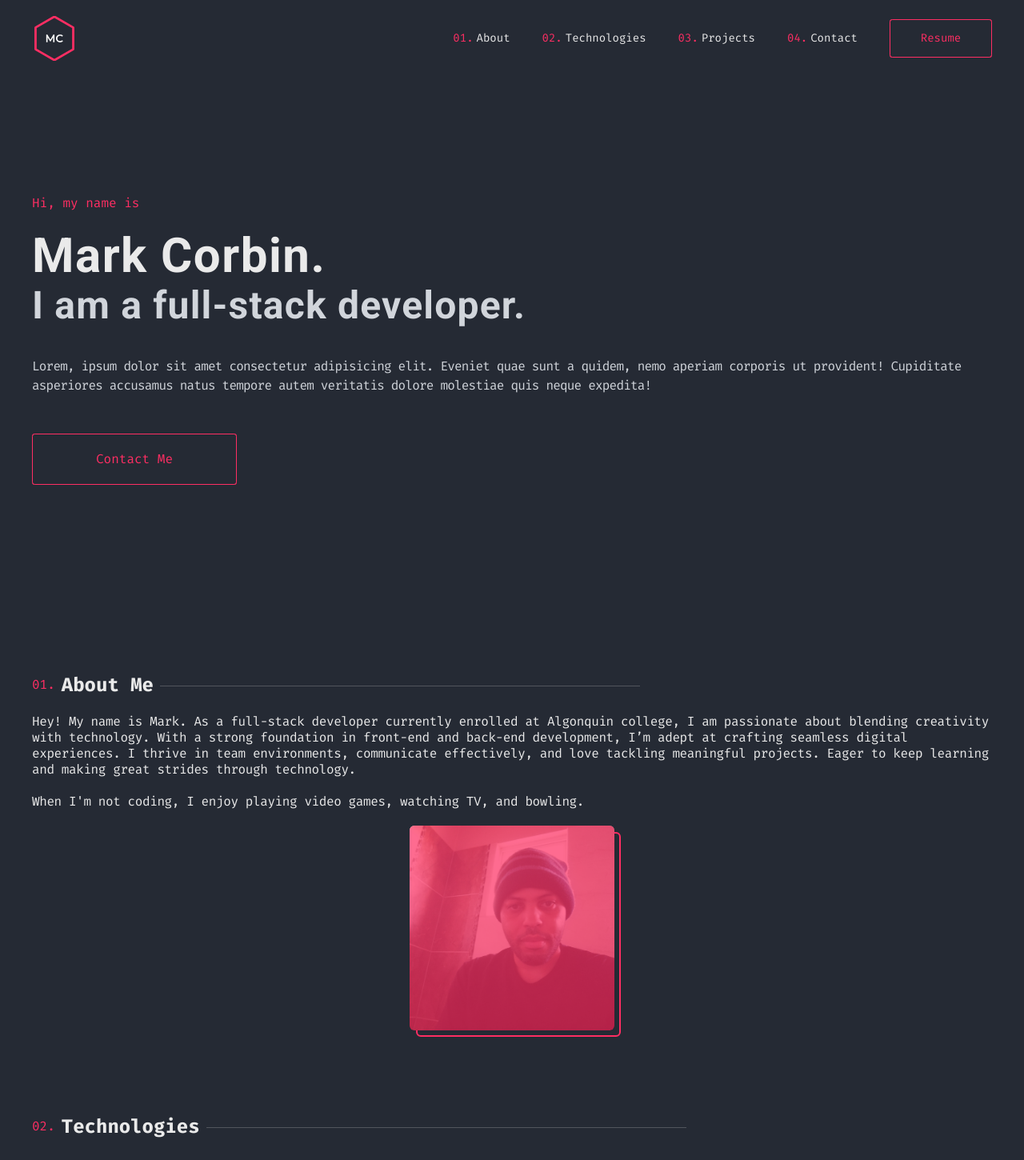
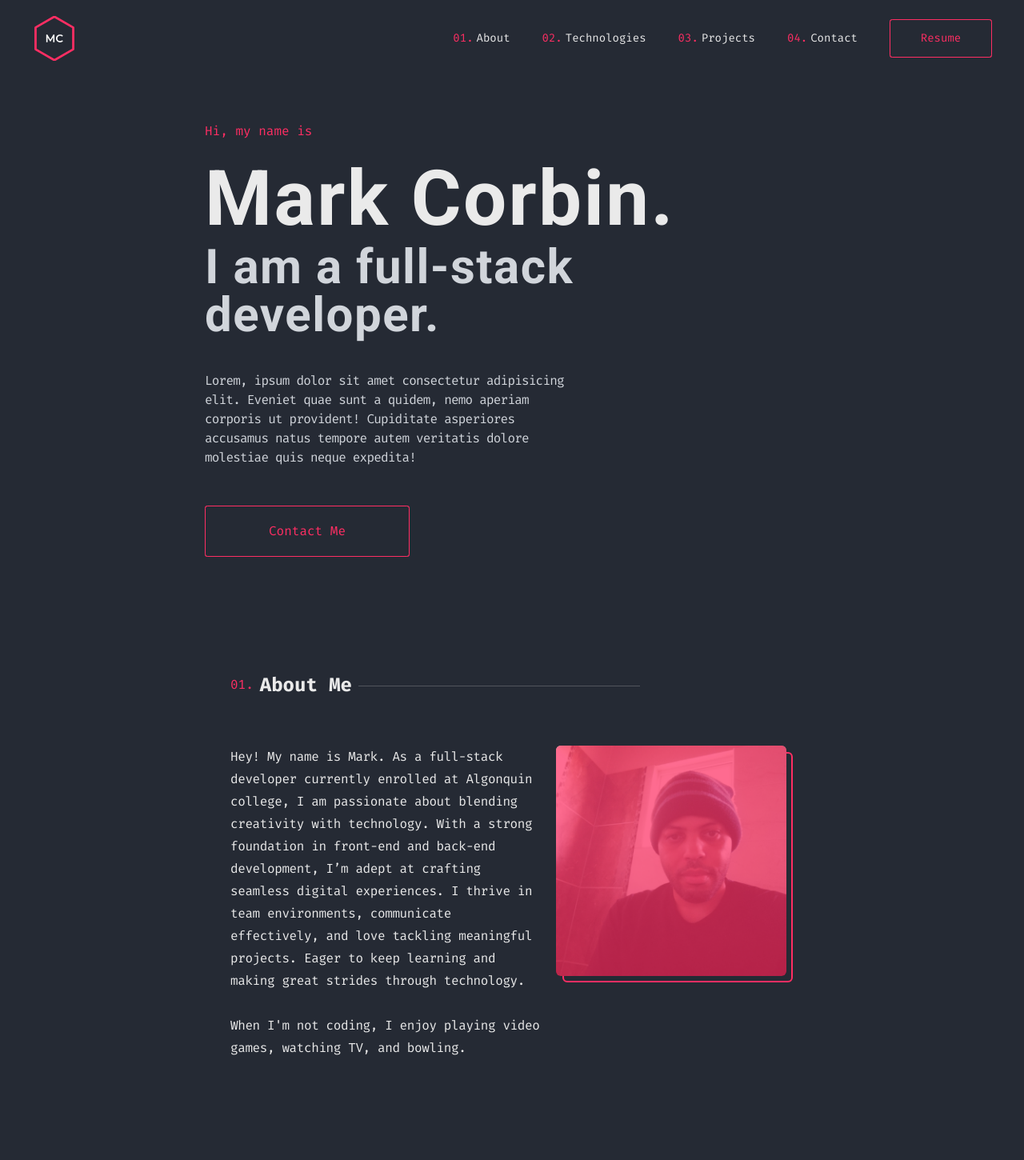
Before and after one commit to corb0140/portfolio, a Next.js app: page /pages/Home in a window 1280 px wide. Shown: the top 1450 px of the page at 80% size. Built offline with nearby package versions, Linux system fonts and the light colour scheme.

Commit message:
responsive design for about and banner sections

```diff
--- a/app/components/About/About.js
+++ b/app/components/About/About.js
@@ -60,30 +60,31 @@ const About = () => {
   };
 
   return (
-    <section id="about" className="h-auto py-5 px-10 flex flex-col">
+    <section id="about" className="h-auto py-5 px-10 lg:px-72 flex flex-col">
       <SectionTitle number="01" title="About Me" />
 
-      <p className="text-sm md:text-[1rem] tracking-tight pb-5">
+      <div className="lg:flex lg:pt-10 gap-x-5">
+        <p className="text-sm md:text-[1rem] tracking-tight  leading-7 pb-5 lg:w-[55%]">
           Hey! My name is Mark. As a full-stack developer currently enrolled at
           Algonquin college, I am passionate about blending creativity with
           technology. With a strong foundation in front-end and back-end
           development, I’m adept at crafting seamless digital experiences. I
-        thrive in team environments, communicate effectively, and love tackling
-        meaningful projects. Eager to keep learning and making great strides
-        through technology.
+          thrive in team environments, communicate effectively, and love
+          tackling meaningful projects. Eager to keep learning and making great
+          strides through technology.
           <br />
           <br />
-        When I&apos;m not coding, I enjoy playing video games, watching TV, and
-        bowling.
+          When I&apos;m not coding, I enjoy playing video games, watching TV,
+          and bowling.
         </p>
 
         <div
           onMouseEnter={mouseEnter}
           onMouseLeave={mouseLeave}
           ref={scope}
-        className="relative h-64 w-64 self-center"
+          className="relative h-64 w-64 lg:h-72 lg:w-72 self-center lg:self-start"
         >
-        <div id="image" className="absolute h-full w-full  z-10">
+          <div id="image" className="absolute h-full w-full z-10">
             <div
               id="imageOverlay"
               className="absolute h-full w-full opacity-70 z-10 rounded-md bg-secondary"
@@ -95,10 +96,12 @@ const About = () => {
               style={{ objectFit: "cover" }}
             />
           </div>
+
           <div
             id="border"
             className="absolute top-2 left-2 h-full w-full rounded-md border-2 border-secondary"
           ></div>
+        </div>
       </div>
     </section>
   );
--- a/app/components/Banner/Banner.js
+++ b/app/components/Banner/Banner.js
@@ -5,16 +5,16 @@ const Banner = () => {
   return (
     <section
       id="banner"
-      className="banner h-screen w-full px-10 flex flex-col justify-center"
+      className="banner h-screen w-full px-10 lg:px-64 flex flex-col justify-center"
     >
       <p className="text-secondary pb-6">Hi, my name is</p>
-      <p className="text-4xl md:text-6xl font-bold font-Roboto tracking-wide pb-2">
+      <p className="text-4xl md:text-6xl lg:text-8xl font-bold font-Roboto tracking-wide pb-2">
         Mark Corbin.
       </p>
-      <p className="text-2xl md:text-5xl font-bold font-Roboto tracking-wide text-gray-300 pb-10">
+      <p className="text-2xl md:text-5xl lg:text-6xl font-bold font-Roboto tracking-wide text-gray-300 pb-10">
         I am a full-stack developer.
       </p>
-      <p className="text-gray-300 text-[1rem] tracking-tighter">
+      <p className="text-gray-300 text-[1rem] tracking-tighter lg:w-[60%]">
         Lorem, ipsum dolor sit amet consectetur adipisicing elit. Eveniet quae
         sunt a quidem, nemo aperiam corporis ut provident! Cupiditate asperiores
         accusamus natus tempore autem veritatis dolore molestiae quis neque
```
Lines whose indentation alone changed are shown as unchanged.
